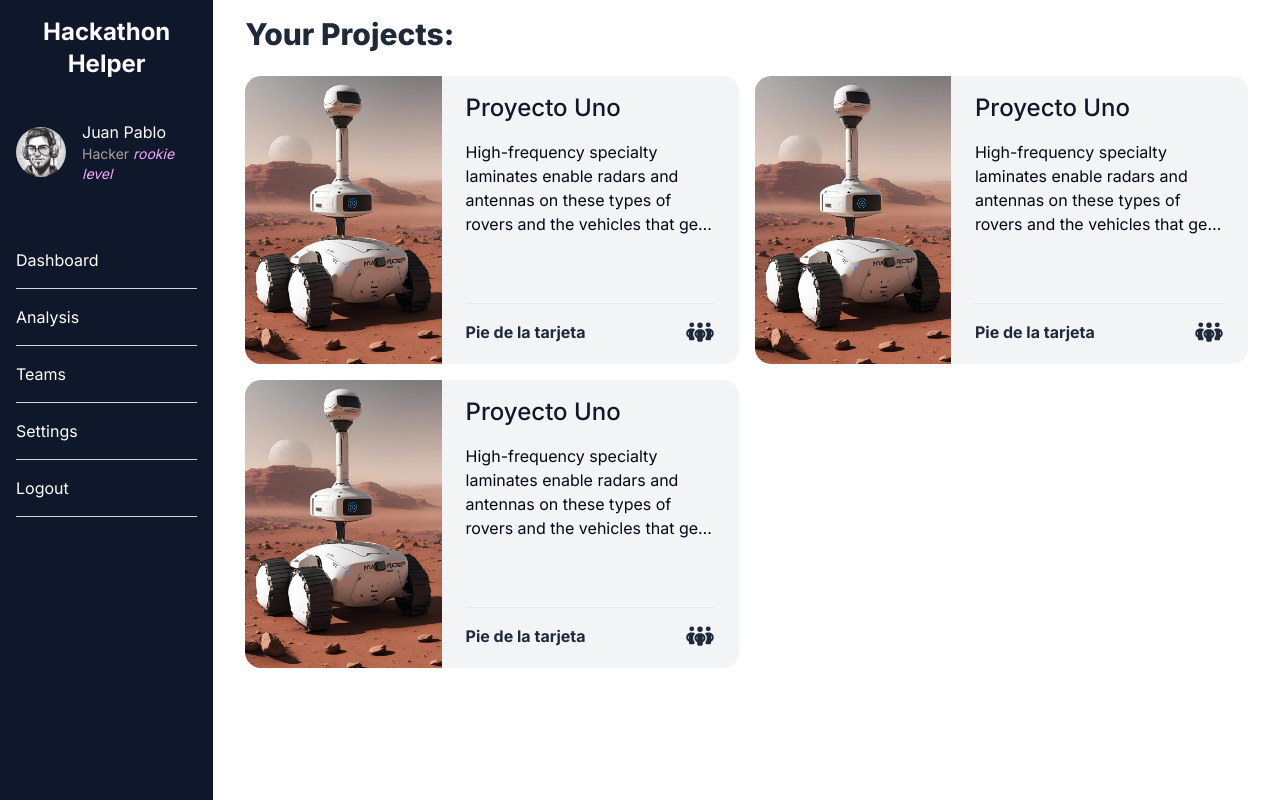
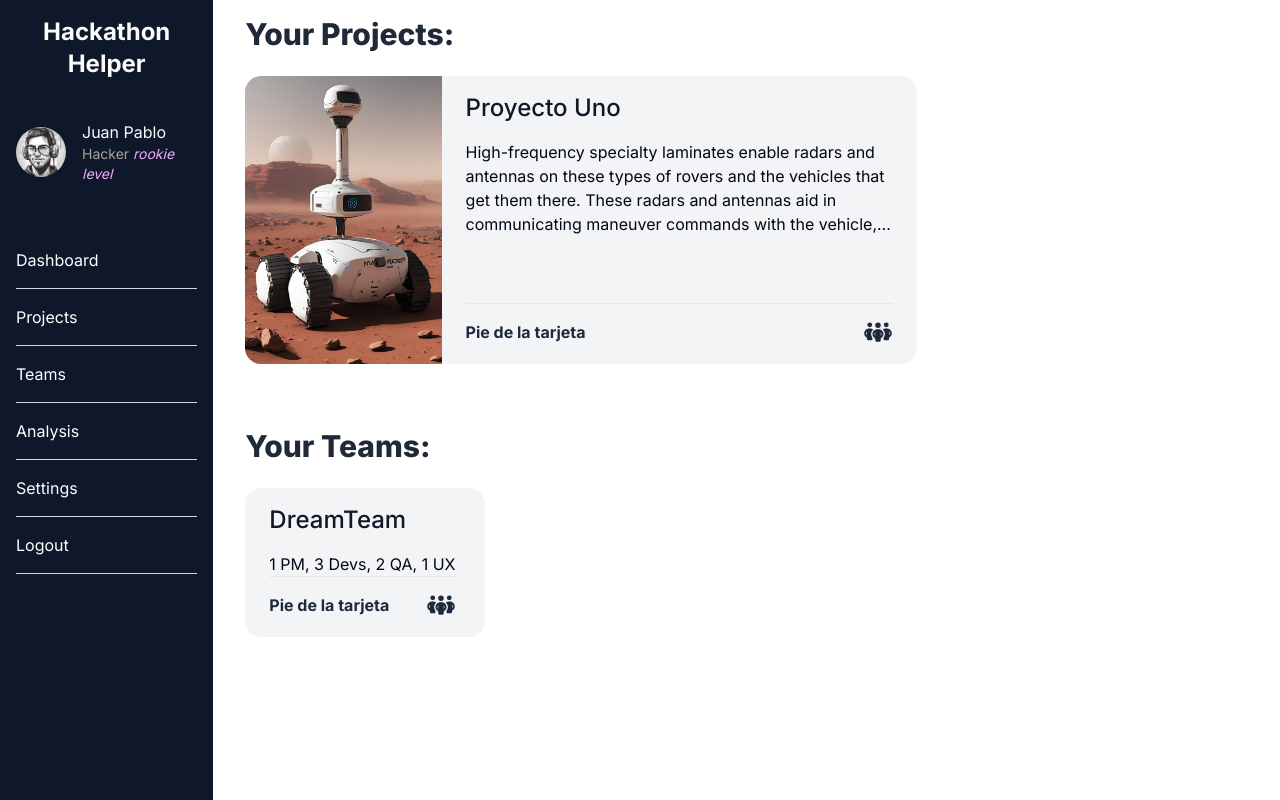
Before and after one commit to jponce-ux/HackathonHelper, a Next.js app: page /dashboard in a window 1280 px wide. Built offline with nearby package versions, Linux system fonts and the light colour scheme.

Commit message:
feat: changes

```diff
--- a/app/(private)/dashboard/page.tsx
+++ b/app/(private)/dashboard/page.tsx
@@ -1,27 +1,12 @@
-import Card from "@/app/components/Card";
-import styles from ".././styles.module.css";
+import Projects from "../projects/page";
+import Teams from "../teams/page";
 
 export default function Dashboard() {
   return (
-    <div className="flex w-full flex-col gap-2">
-      <h1 className="text-3xl font-extrabold text-gray-800 dark:text-gray-200">Your Projects:</h1>
-      <div className={` ${styles.wrapper} py-4`}>
-        <Card
-          imageSrc="/iagenerated/roger.png"
-          title="Proyecto Uno"
-          description="High-frequency specialty laminates enable radars and antennas on these types of rovers and the vehicles that get them there. These radars and antennas aid in communicating maneuver commands with the vehicle, transmitting collected data and other important functions. When these materials perform properly and reliably, they collect data beyond expectations. Now, the hope is they will also return that data, in the form of physical samples, back to Earth."
-        />
-        <Card
-          imageSrc="/iagenerated/roger.png"
-          title="Proyecto Uno"
-          description="High-frequency specialty laminates enable radars and antennas on these types of rovers and the vehicles that get them there. These radars and antennas aid in communicating maneuver commands with the vehicle, transmitting collected data and other important functions. When these materials perform properly and reliably, they collect data beyond expectations. Now, the hope is they will also return that data, in the form of physical samples, back to Earth."
-        />
-          <Card
-          imageSrc="/iagenerated/roger.png"
-          title="Proyecto Uno"
-          description="High-frequency specialty laminates enable radars and antennas on these types of rovers and the vehicles that get them there. These radars and antennas aid in communicating maneuver commands with the vehicle, transmitting collected data and other important functions. When these materials perform properly and reliably, they collect data beyond expectations. Now, the hope is they will also return that data, in the form of physical samples, back to Earth."
-        />
-      </div>
-    </div>
+    <>
+      <Projects/>
+      <div className="h-4 w-full"></div>
+      <Teams />
+    </>
   );
 }
--- a/app/(private)/layout.tsx
+++ b/app/(private)/layout.tsx
@@ -44,11 +44,11 @@ export default function PrivatePages({
             </li>
             <li className="w-full">
               <Link
-                href="/dashboard/analysis"
+                href="/projects"
                 className="block w-full px-4 text-white hover:bg-slate-800 hover:text-white dark:text-slate-50 dark:hover:text-white dark:hover:bg-slate-700"
               >
                 <span className="block w-full border-b border-gray-300 py-4">
-                  Analysis
+                  Projects
                 </span>
               </Link>
             </li>
@@ -64,7 +64,17 @@ export default function PrivatePages({
             </li>
             <li className="w-full">
               <Link
-                href="/dashboard/settings"
+                href="/analysis"
+                className="block w-full px-4 text-white hover:bg-slate-800 hover:text-white dark:text-slate-50 dark:hover:text-white dark:hover:bg-slate-700"
+              >
+                <span className="block w-full border-b border-gray-300 py-4">
+                  Analysis
+                </span>
+              </Link>
+            </li>
+            <li className="w-full">
+              <Link
+                href="/settings"
                 className="block w-full px-4 text-white hover:bg-slate-800 hover:text-white dark:text-slate-50 dark:hover:text-white dark:hover:bg-slate-700"
               >
                 <span className="block w-full border-b border-gray-300 py-4">
--- /dev/null
+++ b/app/(private)/projects/page.tsx
@@ -0,0 +1,40 @@
+import Card from "@/app/components/Card";
+import styles from ".././styles.module.css";
+import Jumbotron from "@/app/components/Jumbotron";
+
+export default function Projects() {
+  let projectsCount = 1;
+
+  const cardsLoop = () =>{
+    for (let i = 0; i < projectsCount; i++) {
+      return (   <Card
+        imageSrc="/iagenerated/roger.png"
+        title="Proyecto Uno"
+        description="High-frequency specialty laminates enable radars and antennas on these types of rovers and the vehicles that get them there. These radars and antennas aid in communicating maneuver commands with the vehicle, transmitting collected data and other important functions. When these materials perform properly and reliably, they collect data beyond expectations. Now, the hope is they will also return that data, in the form of physical samples, back to Earth."
+      />)
+    }
+  }
+
+  return (
+    <>
+      {projectsCount === 0 ? (
+        <Jumbotron
+          title="Create your First Project"
+          description="Assemble the perfect team to conquer the hackathon! Your team's success starts here."
+          cta="Start Your Journey"
+          path="/teams/create"
+          customClass="w-full"
+        />
+      ) : (
+        <div className="flex w-full flex-col gap-2">
+          <h1 className="text-3xl font-extrabold text-gray-800 dark:text-gray-200">
+            Your Projects:
+          </h1>
+          <div className={` ${styles.wrapper} py-4`}>
+            {cardsLoop()}
+          </div>
+        </div>
+      )}
+    </>
+  );
+}
--- a/app/(private)/teams/page.tsx
+++ b/app/(private)/teams/page.tsx
@@ -3,8 +3,21 @@ import styles from ".././styles.module.css";
 import Jumbotron from "@/app/components/Jumbotron";
 
 export default function Teams() {
+  let teamsCounter = 1;
+  const teamsLoop = () => {
+    for (let i = 0; i < teamsCounter; i++) {
+      return (
+        <Card
+          title="DreamTeam"
+          description="1 PM, 3 Devs, 2 QA, 1 UX"
+          short={true}
+        />
+      );
+    }
+  };
   return (
     <>
+      {teamsCounter === 0 ? (
         <Jumbotron
           title="Build Your Dream Team"
           description="Assemble the perfect team to conquer the hackathon! Your team's success starts here."
@@ -12,19 +25,14 @@ export default function Teams() {
           path="/teams/create"
           customClass="w-full"
         />
-      <hr className="w-full border-t border-gray-400" />
-      <div className="flex w-full flex-col gap-2 pt-8 pb-0">
+      ) : (
+        <div className="flex w-full flex-col gap-2 pb-0 pt-8">
           <h1 className="text-3xl font-extrabold text-gray-800 dark:text-gray-200">
             Your Teams:
           </h1>
-        <div className={`${styles.smallWrapper} py-4`}>
-          <Card
-            title="DreamTeam"
-            description="1 PM, 3 Devs, 2 QA, 1 UX"
-            short={true}
-          />
+          <div className={`${styles.smallWrapper} py-4`}>{teamsLoop()}</div>
         </div>
-      </div>
+      )}
     </>
   );
 }
```
Lines whose indentation alone changed are shown as unchanged.
